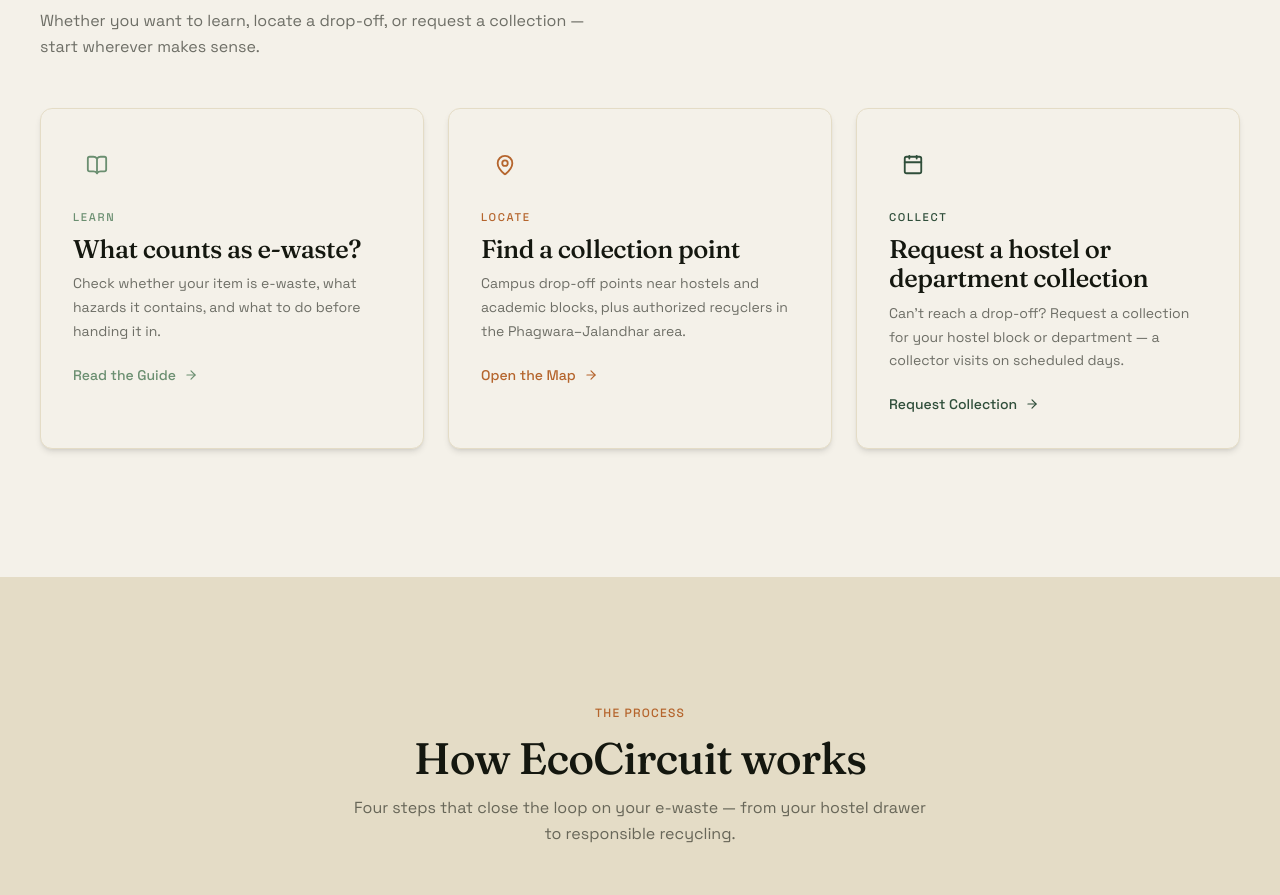
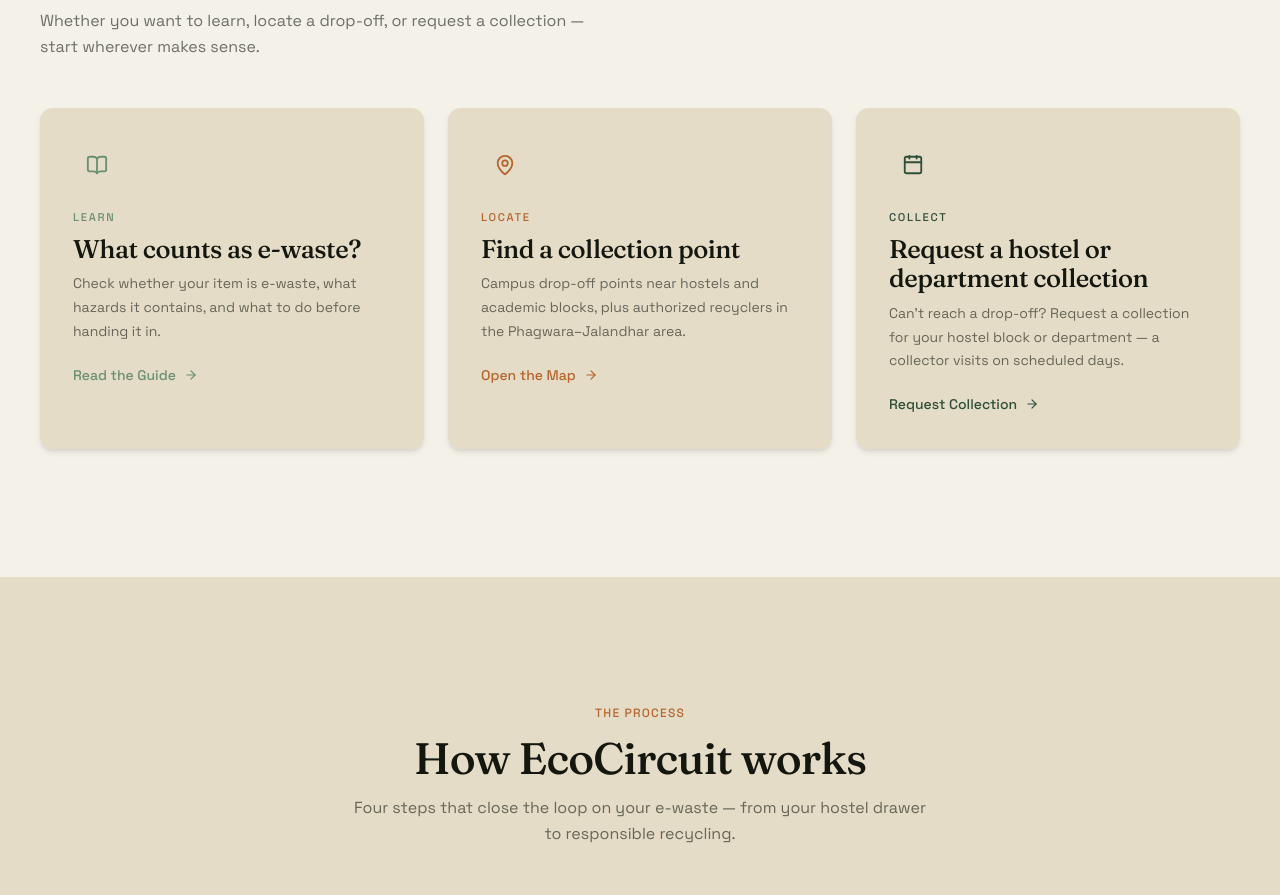
Before and after one commit to qdurgeshsingh1234-alt/ecocircuit, a React (Vite) app in the folder client/: page / in a window 1280 px wide. Shown: the part 2857-3752 px from the top of the page. Built offline with nearby package versions, Linux system fonts and the light colour scheme.

Commit message:
save: client/src/components/ui.tsx

```diff
--- a/client/src/components/ui.tsx
+++ b/client/src/components/ui.tsx
@@ -1,4 +1,4 @@
-import { ReactNode, useRef } from 'react';
+import { type ReactNode, type CSSProperties, useRef } from 'react';
 import { motion, useMotionValue, useTransform, useSpring } from 'framer-motion';
 import { useInView } from '../hooks/useInView';
 
@@ -50,10 +50,11 @@
 interface Card3DProps {
   children: ReactNode;
   className?: string;
+  style?: CSSProperties;
   intensity?: number;
 }
 
-export function Card3D({ children, className = '', intensity = 8 }: Card3DProps) {
+export function Card3D({ children, className = '', style, intensity = 8 }: Card3DProps) {
   const cardRef = useRef<HTMLDivElement>(null);
   const mouseX = useMotionValue(0);
   const mouseY = useMotionValue(0);
@@ -78,7 +79,7 @@
   return (
     <motion.div
       ref={cardRef}
-      style={{ rotateX, rotateY, transformStyle: 'preserve-3d', transformPerspective: 800 }}
+      style={{ rotateX, rotateY, transformStyle: 'preserve-3d', transformPerspective: 800, ...style }}
       onMouseMove={handleMouseMove}
       onMouseLeave={handleMouseLeave}
       whileHover={{ scale: 1.02 }}
```
